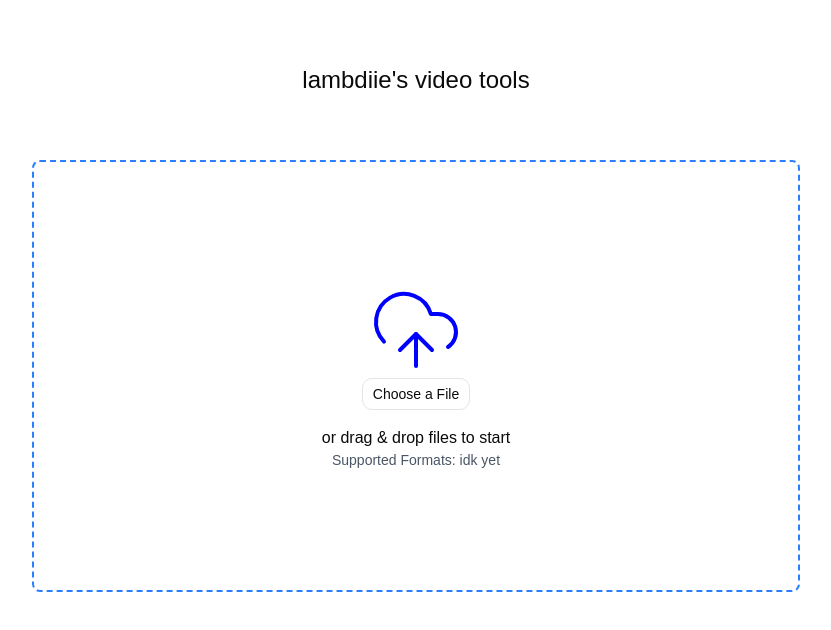
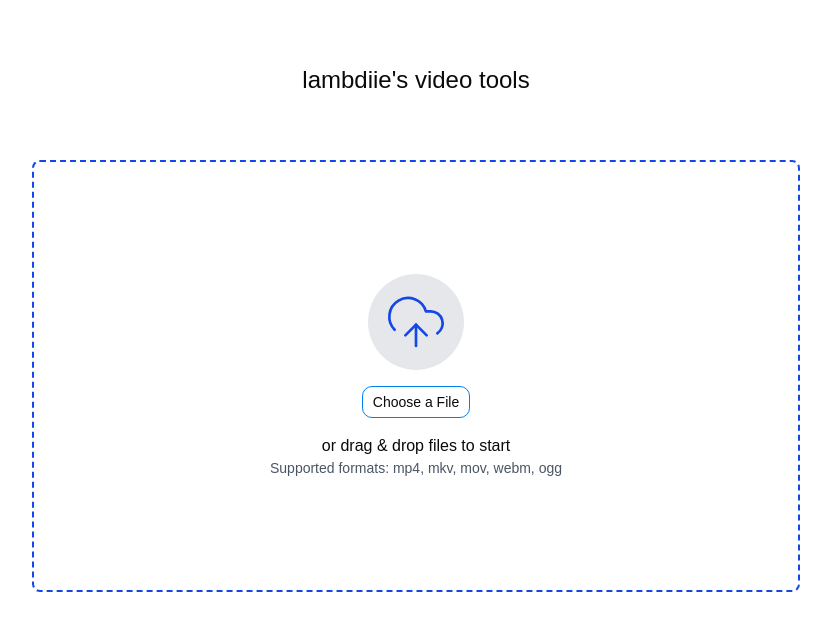
Before and after one commit to lambdiie/video-tools, a React (Vite) app: page / in a window 1280 px wide. Shown: the top 630 px of the page, without its empty margins (224-1055 px from the left). Built offline with nearby package versions, Linux system fonts and the light colour scheme.

Commit message:
feat: Implement drag & drop input

```diff
--- a/src/App.tsx
+++ b/src/App.tsx
@@ -6,8 +6,7 @@
 function App() {
 	const [inputValue, setInputValue] = useState("");
 
-	const handleInput = (event: React.ChangeEvent<HTMLInputElement>) => {
-		const file = event.target.files?.[0];
+	const handleInput = (file: File | undefined) => {
 		if (file) {
 			// Create a local object URL for the uploaded file
 			const url = URL.createObjectURL(file);
--- a/src/components/VideoInput.tsx
+++ b/src/components/VideoInput.tsx
@@ -1,26 +1,57 @@
 import { CloudUpload } from "lucide-react";
-import { useRef } from "react";
-import { Button } from "@/components/ui/button";
+import { useRef, useState } from "react";
+import { buttonVariants } from "@/components/ui/button";
+import { cn } from "@/lib/utils";
 
-export default function VideoInput({ handleInput }) {
+export default function VideoInput({
+	handleInput,
+}: {
+	handleInput: (file: File | undefined) => void;
+}) {
 	const inputRef = useRef<HTMLInputElement>(null);
+	const [dragging, setDragging] = useState(false);
 
 	return (
 		<button
 			type="button"
 			onClick={() => inputRef.current?.click()}
-			className="flex flex-col justify-center items-center w-3xl aspect-video border-2 border-dashed border-blue-500 rounded-md"
+			onDragOver={(e) => {
+				e.preventDefault();
+				setDragging(true);
+			}}
+			onDragLeave={() => setDragging(false)}
+			onDrop={(e) => {
+				e.preventDefault();
+				setDragging(false);
+				handleInput(e.dataTransfer.files[0]);
+			}}
+			className={cn(
+				"group flex flex-col justify-center items-center w-3xl aspect-video border-2 border-dashed border-blue-700 rounded-md *:pointer-events-none",
+				dragging && "bg-gray-100",
+			)}
 		>
-			<CloudUpload className="size-24" color="blue" strokeWidth={1} />
-			<Button variant="outline" className="mb-4">Choose a File</Button>
+			<CloudUpload
+				className="size-24 bg-gray-200 rounded-full p-4 text-blue-700"
+				strokeWidth={1}
+			/>
+			<span
+				className={cn(
+					buttonVariants({ variant: "outline" }),
+					"pointer-events-none group-hover:bg-accent group-focus-visible:ring-2 m-4",
+				)}
+			>
+				Choose a File
+			</span>
 			<h1>or drag & drop files to start</h1>
-			<p className="text-sm text-gray-600">Supported Formats: idk yet</p>
+			<p className="text-sm text-gray-600">
+				Supported formats: mp4, mkv, mov, webm, ogg
+			</p>
 			<input
 				type="file"
 				id="video-upload"
 				name="video-upload"
 				accept="video/*"
-				onChange={handleInput}
+				onChange={(e) => handleInput(e.target.files?.[0])}
 				hidden
 				ref={inputRef}
 			></input>
--- a/src/index.css
+++ b/src/index.css
@@ -64,7 +64,7 @@
 	--accent: oklch(0.97 0 0);
 	--accent-foreground: oklch(0.205 0 0);
 	--destructive: oklch(0.577 0.245 27.325);
-	--border: oklch(0.922 0 0);
+	--border: oklch(0.6 0.2 250);
 	--input: oklch(92.191% 0.0001 271.152);
 	--ring: oklch(0.708 0 0);
 	--chart-1: oklch(0.87 0 0);
--- a/vite.config.ts
+++ b/vite.config.ts
@@ -1,4 +1,4 @@
-import path from "node:path";
+import { fileURLToPath, URL } from "node:url";
 import babel from "@rolldown/plugin-babel";
 import tailwindcss from "@tailwindcss/vite";
 import react, { reactCompilerPreset } from "@vitejs/plugin-react";
@@ -13,7 +13,7 @@
 	],
 	resolve: {
 		alias: {
-			"@": path.resolve(__dirname, "./src"),
+			"@": fileURLToPath(new URL("./src", import.meta.url)),
 		},
 	},
 	test: {
```
